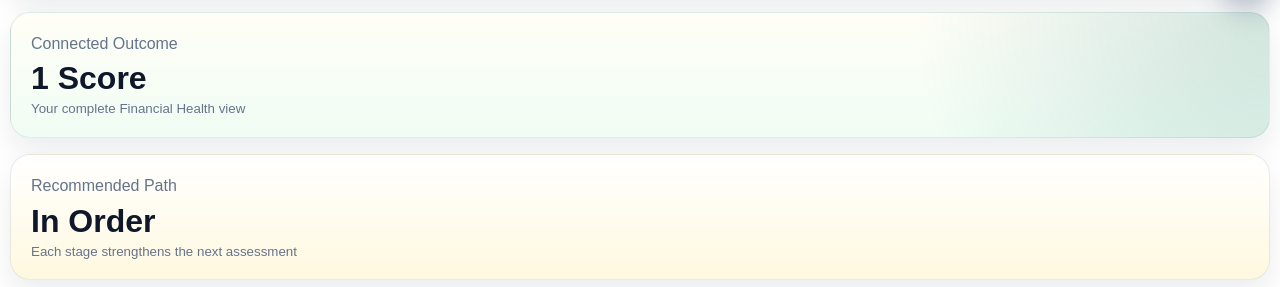
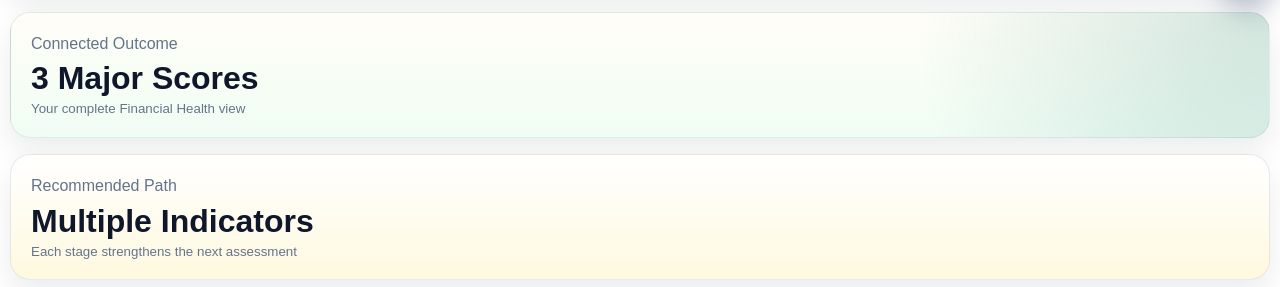
Before and after one commit to jdermlife/fleetmanagement, a React (Vite) app in the folder frontend/: page /financial-health-journey in a window 1280 px wide. Shown: the part 794-1081 px from the top of the page. Built offline with nearby package versions, Linux system fonts and the light colour scheme; no server answers; what @capacitor/core, @capgo/capacitor-social-login would draw is missing.

Commit message:
Indicators

```diff
--- a/frontend/src/pages/scoring/FinancialHealthJourneyPage.tsx
+++ b/frontend/src/pages/scoring/FinancialHealthJourneyPage.tsx
@@ -37,12 +37,12 @@ export default function FinancialHealthJourneyPage() {
         </article>
         <article className="psychometric-summary-card psychometric-summary-card-highlight">
           <span>Connected Outcome</span>
-          <strong>1 Score</strong>
+          <strong>3 Major Scores</strong>
           <small>Your complete Financial Health view</small>
         </article>
         <article className="psychometric-summary-card">
           <span>Recommended Path</span>
-          <strong>In Order</strong>
+          <strong> Multiple Indicators</strong>
           <small>Each stage strengthens the next assessment</small>
         </article>
       </section>
```
